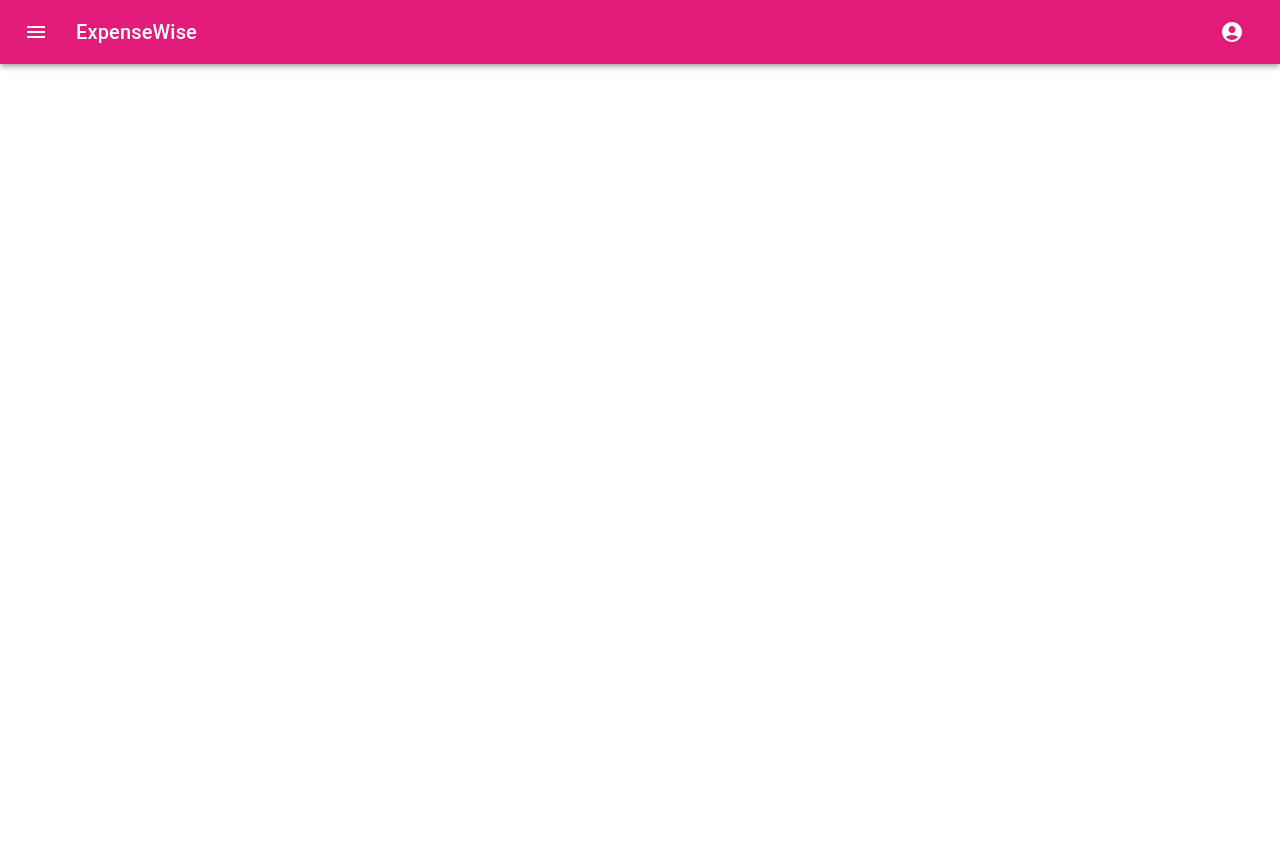
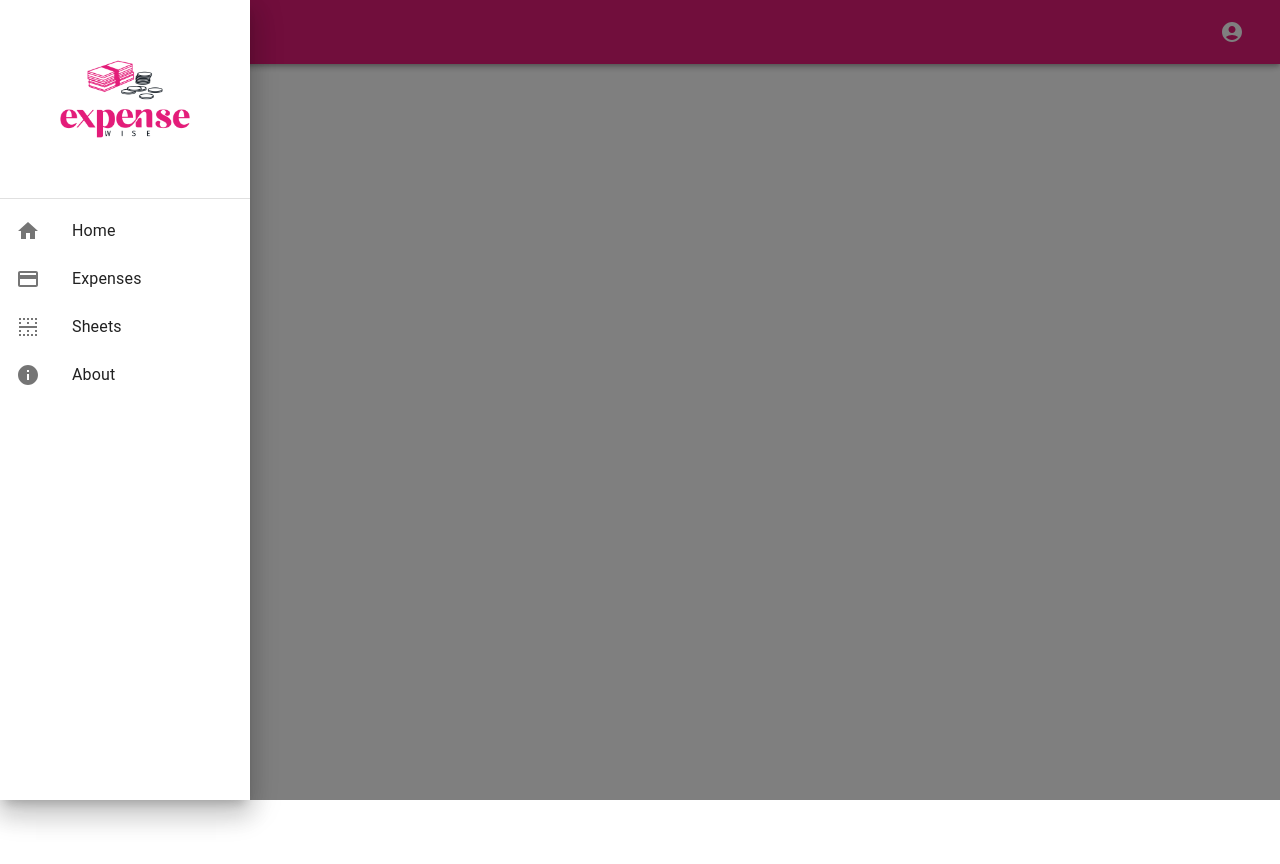
Before and after one commit to masonomare1/expensewise, a React (Create React App) app in the folder client/: page / in a window 1280 px wide. Both pictures are taken after a click on the button 36 px from the left and 32 px from the top of the page. After the commit the page ends 800 px from the top, so only its background shows below. Built offline with nearby package versions, Linux system fonts and the light colour scheme; no server answers.

Commit message:
added ui of drawer menu

```diff
--- /dev/null
+++ b/client/src/components/common/layouts/drawer/DrawerMenu.styles.ts
@@ -0,0 +1,21 @@
+
+import { makeStyles } from '@mui/styles'
+export default makeStyles((theme) => ({
+  appBar: {
+    backgroundColor: '#424242',
+  },
+
+  menuSliderContainer: {
+    width: 250,
+  },
+
+  avatar: {
+    margin: '0.5rem auto',
+    padding: '1rem',
+  },
+
+  listItem: {
+    color: 'aliceblue',
+  },
+
+}))
--- /dev/null
+++ b/client/src/components/common/layouts/drawer/DrawerMenu.tsx
@@ -0,0 +1,87 @@
+import React from 'react'
+import {
+  Avatar,
+  Box,
+  Divider,
+  Drawer,
+  List,
+  ListItemButton,
+  ListItemIcon,
+  ListItemText,
+  ListItem,
+} from '@mui/material'
+import {
+  Payment,
+  BorderHorizontal,
+  Info,
+  Home as Dashboard,
+} from '@mui/icons-material'
+
+import logo from 'assets/logo.png'
+import useStyles from './DrawerMenu.styles'
+
+interface Props {
+  open: boolean
+  toggle: () => void
+}
+
+const listItems = [
+  {
+    listIcon: <Dashboard />,
+    listText: 'Home',
+    to: '/',
+  },
+  {
+    listIcon: <Payment />,
+    listText: 'Expenses',
+    to: '/expenses',
+  },
+  {
+    listIcon: <BorderHorizontal />,
+    listText: 'Sheets',
+    to: '/sheets',
+  },
+  {
+    listIcon: <Info />,
+    listText: 'About',
+    to: 'about',
+  },
+]
+
+const DrawerMenu: React.FC<Props> = ({ open, toggle }) => {
+  const classes = useStyles()
+
+  const sideList = () => (
+    <Box className={classes.menuSliderContainer}>
+      <Box sx={{ alignItems: 'center' }}>
+        <Avatar
+          className={classes.avatar}
+          sx={{ width: 150, height: 150 }}
+          src={logo}
+          alt="wolfPack"
+        />
+      </Box>
+      <Divider />
+      <List>
+        {listItems.map((listItem, index) => (
+          <ListItem key={listItem.listText} disablePadding>
+            <ListItemButton className={classes.listItem} key={index}>
+              <ListItemIcon className={classes.listItem}>
+                {listItem.listIcon}
+              </ListItemIcon>
+              <ListItemText primary={listItem.listText} />
+            </ListItemButton>
+          </ListItem>
+        ))}
+      </List>
+    </Box>
+  )
+
+  return (
+    <Drawer open={open} anchor="left" onClose={toggle}>
+      {sideList()}
+    </Drawer>
+  )
+}
+
+export default DrawerMenu
--- a/client/src/components/common/layouts/navbar/Navbar.tsx
+++ b/client/src/components/common/layouts/navbar/Navbar.tsx
@@ -1,4 +1,4 @@
-import * as React from 'react'
+import { useState } from 'react'
 import {
   AppBar,
   Toolbar,
@@ -9,9 +9,12 @@ import {
 } from '@mui/material'
 import { Menu as MenuIcon, AccountCircle } from '@mui/icons-material'
 
+import DrawerMenu from '../drawer/DrawerMenu'
+
 const Navbar = () => {
-  const [auth, setAuth] = React.useState(true)
-  const [anchorEl, setAnchorEl] = React.useState<null | HTMLElement>(null)
+  const [auth, setAuth] = useState(true)
+  const [drawerOpen, setdrawerOpen] = useState(false)
+  const [anchorEl, setAnchorEl] = useState<null | HTMLElement>(null)
 
   const handleChange = (event: React.ChangeEvent<HTMLInputElement>) => {
     setAuth(event.target.checked)
@@ -25,10 +28,15 @@ const Navbar = () => {
     setAnchorEl(null)
   }
 
+  const toggleSlider = () => {
+    setdrawerOpen(!drawerOpen)
+  }
+
   return (
-    <AppBar position="static">
+    <AppBar>
       <Toolbar>
         <IconButton
+          onClick={toggleSlider}
           size="large"
           edge="start"
           color="inherit"
@@ -37,6 +45,7 @@ const Navbar = () => {
         >
           <MenuIcon />
         </IconButton>
+        <DrawerMenu open={drawerOpen} toggle={toggleSlider} />
         <Typography variant="h6" component="div" sx={{ flexGrow: 1 }}>
           ExpenseWise
         </Typography>
```
